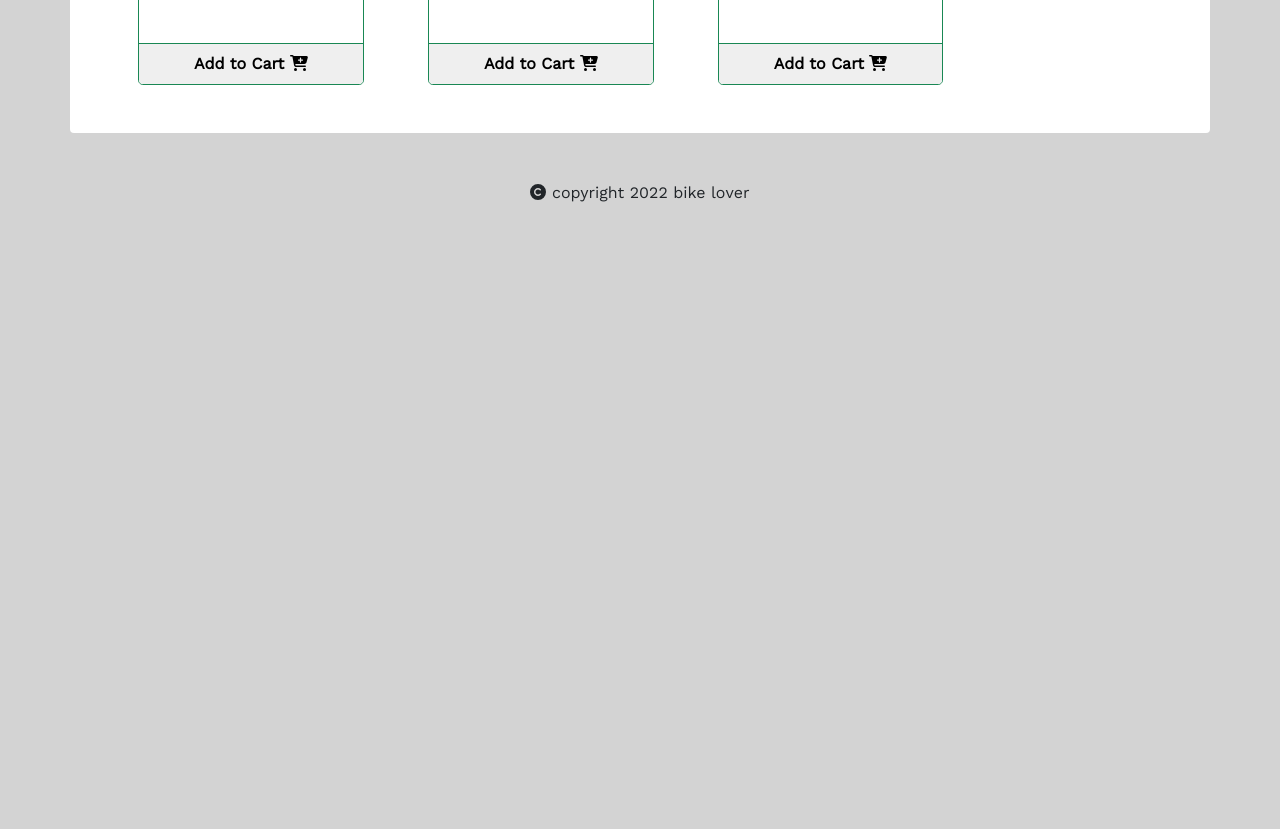
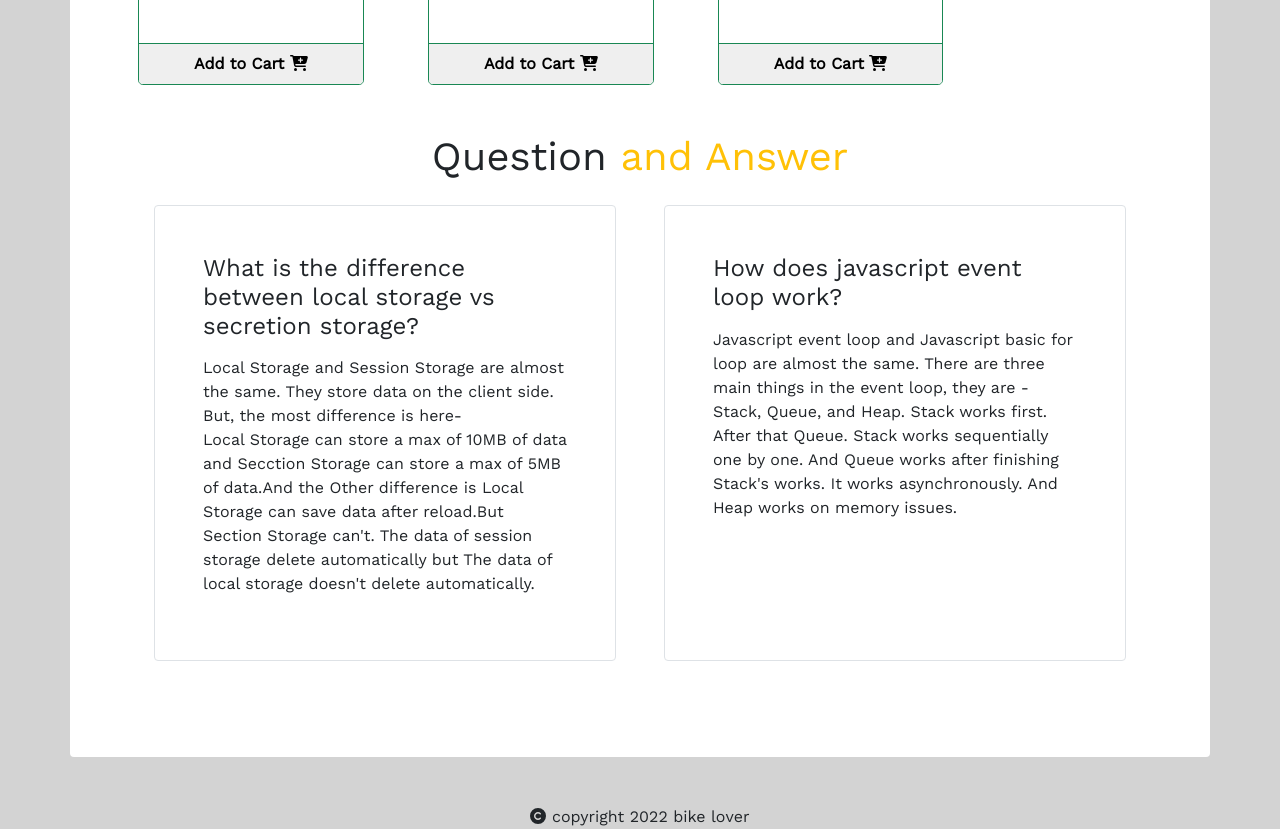
Before and after one commit to tahamah/bike-lover, a React (Create React App) app: page / in a window 1280 px wide. Shown: the part 1960-2789 px from the top of the page. Before the commit the page ends 2165 px from the top, so only its background shows below. Built offline with nearby package versions, Linux system fonts and the light colour scheme.

Commit message:
damo-text-add

```diff
--- a/src/App.js
+++ b/src/App.js
@@ -3,6 +3,7 @@ import Header from './components/Header/Header'
 import Shope from './components/Shope/Shope'
 import { FontAwesomeIcon } from '@fortawesome/react-fontawesome'
 import { faCopyright } from '@fortawesome/free-solid-svg-icons'
+import QuestionAnswer from './components/QuestionAnswer/QuestionAnswer'
 
 function App() {
     return (
@@ -10,6 +11,7 @@ function App() {
             <div className="container bg-white rounded mb-5 pb-5">
                 <Header></Header>
                 <Shope></Shope>
+                <QuestionAnswer></QuestionAnswer>
             </div>
             <footer className="text-center footer ">
                 <p className="mb-0 ">
--- /dev/null
+++ b/src/components/QuestionAnswer/QuestionAnswer.js
@@ -0,0 +1,45 @@
+import React from 'react'
+
+const QuestionAnswer = () => {
+    return (
+        <div>
+            <h1 className="text-center m-5 mb-4">
+                Question <span className="text-warning"> and Answer</span>
+            </h1>
+            <section className="container px-5 d-flex mb-5 justify-content-between">
+                <article className="w-50 mx-4 p-5 border rounded">
+                    <h4>
+                        What is the difference between local storage vs
+                        secretion storage?
+                    </h4>
+                    <p className="mt-3 text-justify">
+                        Local Storage and Session Storage are almost the same.
+                        They store data on the client side. But, the most
+                        difference is here- <br />
+                        Local Storage can store a max of 10MB of data and
+                        Secction Storage can store a max of 5MB of data.And the
+                        Other difference is Local Storage can save data after
+                        reload.But Section Storage can't. The data of session
+                        storage delete automatically but The data of local
+                        storage doesn't delete automatically.
+                    </p>
+                </article>
+
+                <article className="w-50 mx-4 p-5 border rounded">
+                    <h4>How does javascript event loop work?</h4>
+                    <p className="mt-3 text-justify">
+                        Javascript event loop and Javascript basic for loop are
+                        almost the same. There are three main things in the
+                        event loop, they are - Stack, Queue, and Heap. Stack
+                        works first. After that Queue. Stack works sequentially
+                        one by one. And Queue works after finishing Stack's
+                        works. It works asynchronously. And Heap works on memory
+                        issues.
+                    </p>
+                </article>
+            </section>
+        </div>
+    )
+}
+
+export default QuestionAnswer
```
Also changed, not shown: src/components/QuestionAnswer/QuestionAnswer.css (added).
